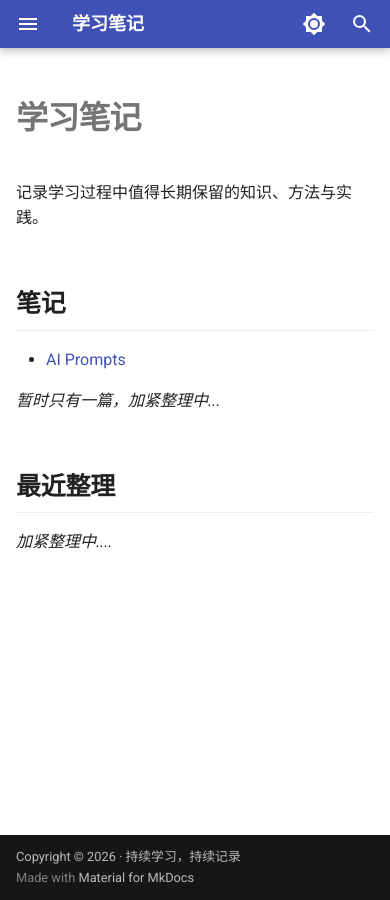
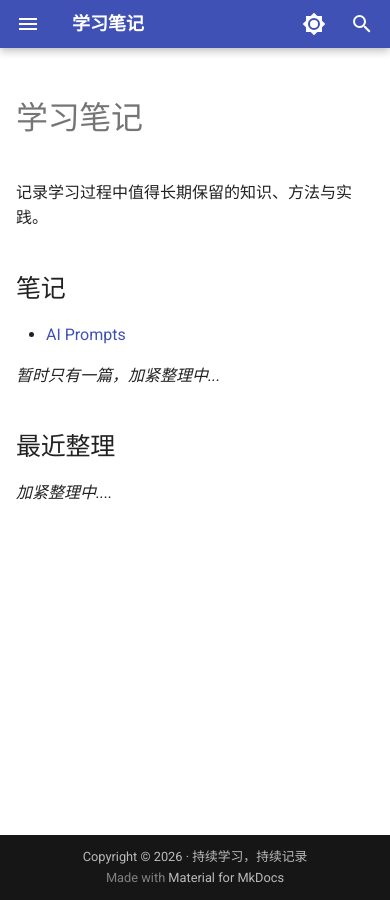
Before and after one commit to yeyousheng7/learning-notes, an MkDocs documentation site: the page built from docs/index.md, in a window 390 px wide. Built offline with MkDocs 1.6.1 and Material for MkDocs 9.7.7, drawn with Linux system fonts in a browser that asks for light colours.

```diff
--- a/docs/assets/stylesheets/extra.css
+++ /dev/null
@@ -1,98 +0,0 @@
-:root {
-  --note-card-border: color-mix(in srgb, var(--md-primary-fg-color) 24%, transparent);
-}
-
-.md-typeset h1 {
-  font-weight: 750;
-  letter-spacing: -0.025em;
-}
-
-.md-typeset h2 {
-  margin-top: 2.2em;
-  padding-bottom: 0.35em;
-  border-bottom: 1px solid var(--md-default-fg-color--lightest);
-  font-weight: 700;
-}
-
-.md-typeset .hero-actions {
-  display: flex;
-  flex-wrap: wrap;
-  gap: 0.75rem;
-  margin: 1.5rem 0 2.5rem;
-}
-
-.md-typeset .hero-actions .md-button {
-  margin: 0;
-}
-
-.note-grid {
-  display: grid;
-  grid-template-columns: repeat(auto-fit, minmax(15rem, 1fr));
-  gap: 1rem;
-  margin: 1.25rem 0 2rem;
-}
-
-.md-typeset .note-card {
-  display: flex;
-  min-height: 10rem;
-  flex-direction: column;
-  gap: 0.55rem;
-  padding: 1.2rem;
-  color: var(--md-default-fg-color);
-  border: 1px solid var(--note-card-border);
-  border-radius: 0.75rem;
-  background: linear-gradient(
-    145deg,
-    color-mix(in srgb, var(--md-primary-fg-color) 8%, var(--md-default-bg-color)),
-    var(--md-default-bg-color) 65%
-  );
-  box-shadow: 0 0.2rem 0.8rem rgb(0 0 0 / 5%);
-  transition: transform 160ms ease, border-color 160ms ease, box-shadow 160ms ease;
-}
-
-.md-typeset a.note-card:hover {
-  color: var(--md-primary-fg-color);
-  border-color: var(--md-primary-fg-color);
-  box-shadow: 0 0.45rem 1.2rem rgb(0 0 0 / 9%);
-  transform: translateY(-2px);
-}
-
-.md-typeset .note-card strong {
-  font-size: 1.08rem;
-}
-
-.md-typeset .note-card span:not(.note-card__icon) {
-  flex: 1;
-  color: var(--md-default-fg-color--light);
-}
-
-.md-typeset .note-card small {
-  color: var(--md-primary-fg-color);
-  font-weight: 700;
-}
-
-.md-typeset .note-card__icon {
-  color: var(--md-primary-fg-color);
-  font-size: 1.45rem;
-  line-height: 1;
-}
-
-.md-typeset .note-card--muted {
-  border-style: dashed;
-}
-
-.md-typeset pre > code {
-  line-height: 1.65;
-}
-
-.md-typeset .home-footer {
-  color: var(--md-default-fg-color--light);
-  text-align: center;
-  font-style: italic;
-}
-
-@media screen and (max-width: 44.984375em) {
-  .note-grid {
-    grid-template-columns: 1fr;
-  }
-}
--- /dev/null
+++ b/docs/stylesheets/extra.css
@@ -0,0 +1,9 @@
+.md-footer-meta__inner {
+  display: flex;
+  justify-content: center;
+}
+
+.md-copyright {
+  width: 100%;
+  text-align: center;
+}
--- a/mkdocs.yml
+++ b/mkdocs.yml
@@ -4,6 +4,7 @@ site_author: yeyousheng7
 
 theme:
   name: material
+  language: zh
 
   features:
     - navigation.tabs
@@ -43,6 +44,6 @@ markdown_extensions:
   - pymdownx.superfences
 
 extra_css:
-  - assets/stylesheets/extra.css
+  - stylesheets/extra.css
 
 copyright: Copyright &copy; 2026 · 持续学习，持续记录
```
Also changed, not shown: README.md (+27 -49 lines).
